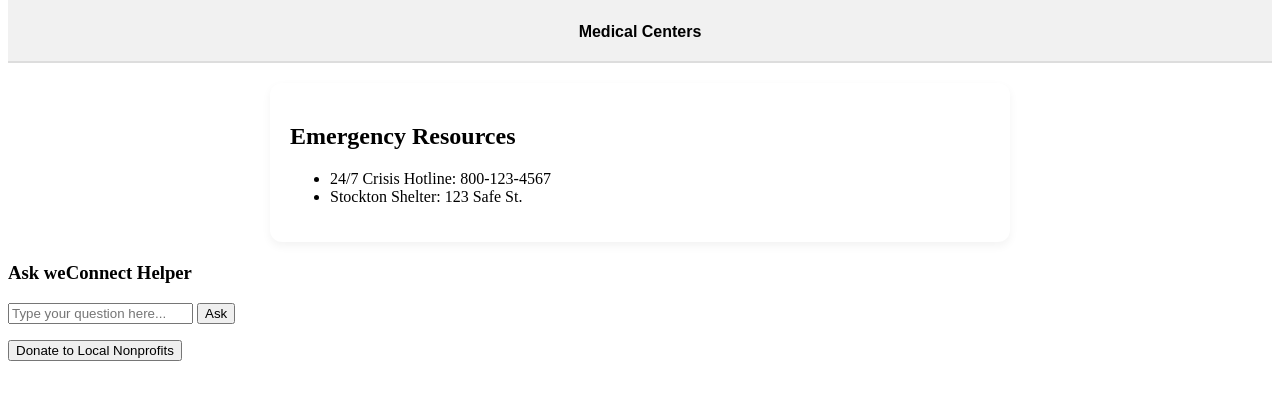
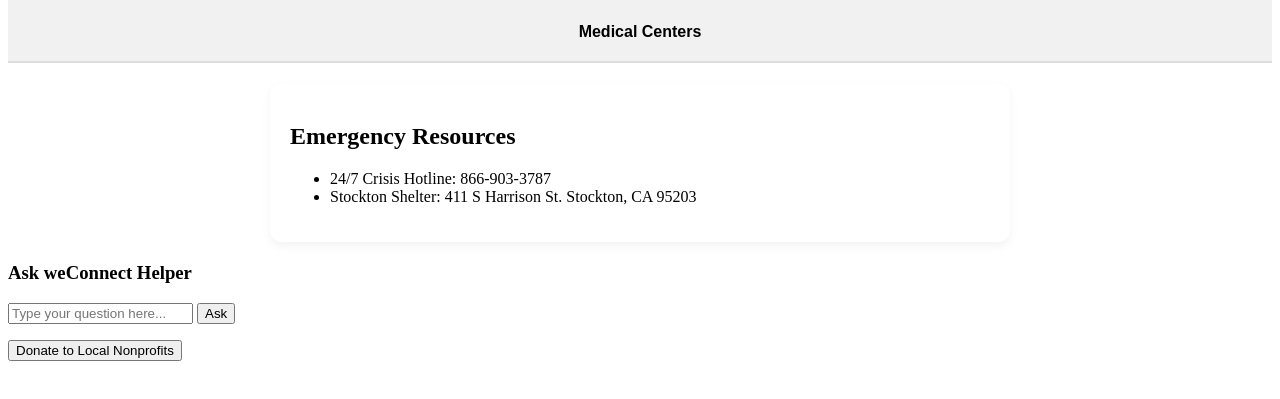
Before and after one commit to marissagonzales468/weConnnect, a plain HTML site: page index.html in a window 1280 px wide. Shown: the part 131-530 px from the top of the page. Drawn offline with Linux system fonts and the light colour scheme.

Commit message:
Fix: added logo image, updated Emergency Services, Readme

```diff
--- a/index.html
+++ b/index.html
@@ -60,8 +60,8 @@
     <section id="emergency" class="card tab-content active">
       <h2>Emergency Resources</h2>
       <ul>
-        <li>24/7 Crisis Hotline: 800-123-4567</li>
-        <li>Stockton Shelter: 123 Safe St.</li>
+        <li>24/7 Crisis Hotline: 866-903-3787</li>
+        <li>Stockton Shelter: 411 S Harrison St. Stockton, CA 95203</li>
       </ul>
     </section>
 
```
